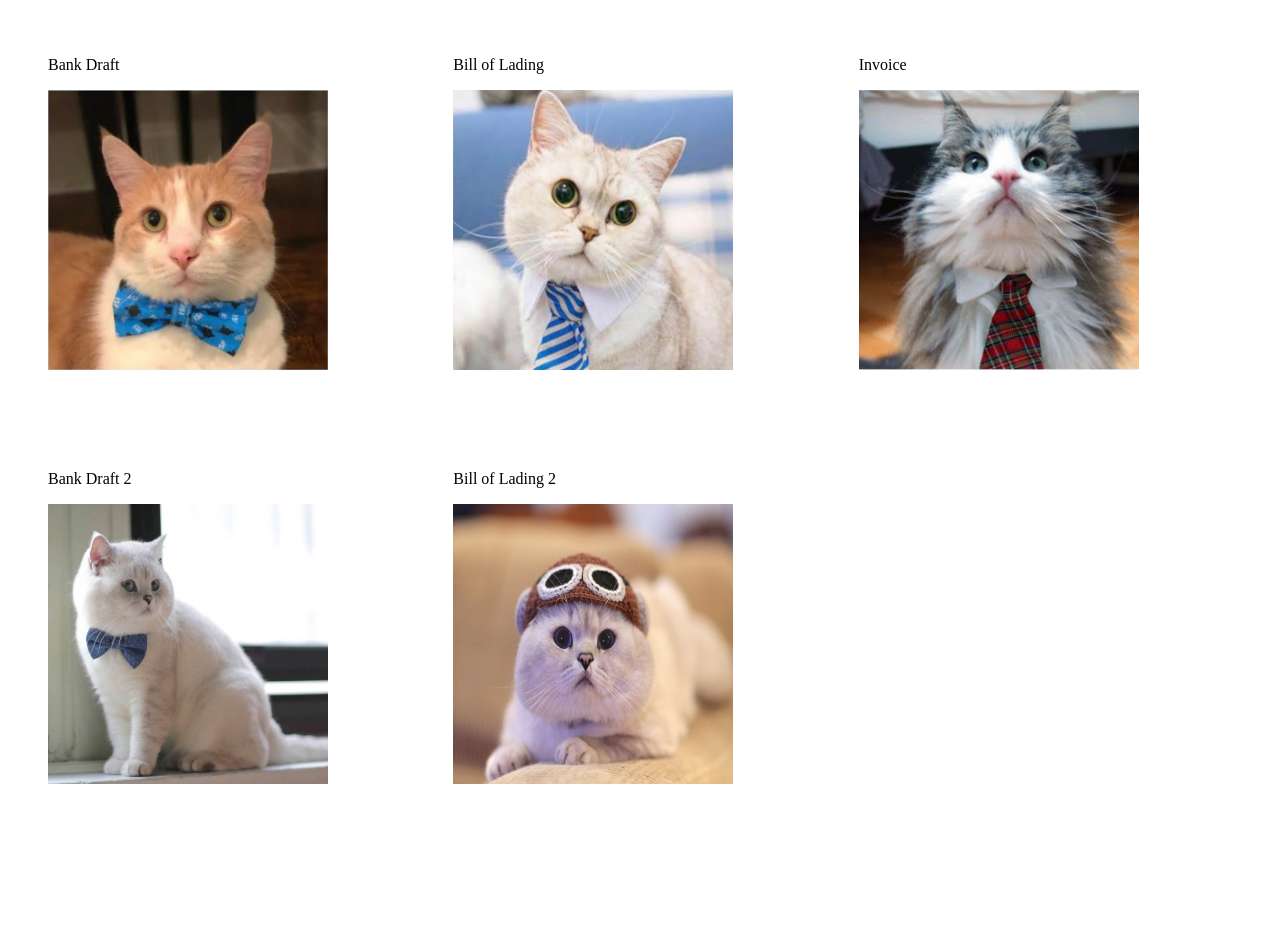
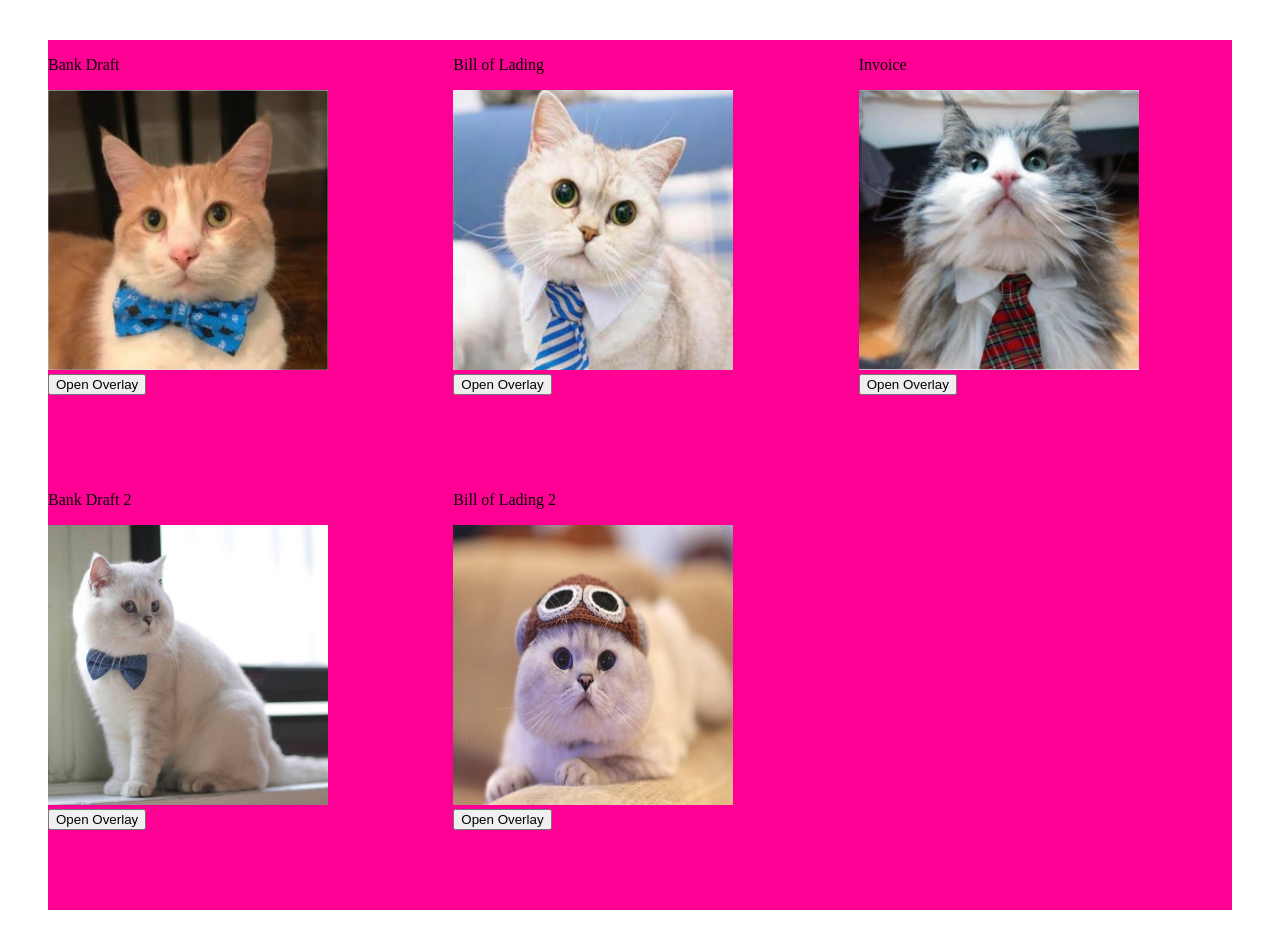
Before and after one commit to notsotypicaldeveloper/cat-project, a React (Vite) app: page / in a window 1280 px wide. Before the commit the page ends 908 px from the top, so only its background shows below. Built offline with nearby package versions, Linux system fonts and the light colour scheme.

Commit message:
overlay component added

```diff
--- a/src/App.css
+++ b/src/App.css
@@ -10,11 +10,11 @@
   grid-column-gap: 2em;
   grid-row-gap: 5em;
   grid-auto-flow: row;
+  background-color: rgb(255, 0, 149);
 }
 
 .card {
-  height: auto;
-  width: auto;
+ cursor: pointer;
 }
 
 .card-image-0, .card-image-1, .card-image-2{
@@ -26,3 +26,11 @@
   height: 280px;
   width: 280px;
 }
+
+.overlay-container {
+  background-color: green;
+  position: fixed;
+  z-index: 10;
+  width: fit-content;
+  height: fit-content;
+}
--- a/src/components/Card.tsx
+++ b/src/components/Card.tsx
@@ -1,3 +1,6 @@
+import Overlay from "./Overlay";
+import { useEffect, useRef, useState } from "react";
+
 type CardProps = {
   title: string;
   imgUrl: string;
@@ -11,13 +14,30 @@ const Card = (props: CardProps) => {
   console.log("cardClassName=::", cardClassName);
   console.log("cardImage=::", cardImage);
 
+  const [openOverlay, setOpenOverlay] = useState(false);
 
+  // let menuRef = useRef();
+  useEffect(()=>{
+    let handler = (e:any) =>{
+      if(e.target)
+      {
+        setOpenOverlay(true);
+      }
+      else {
+        setOpenOverlay(false);
+      }
+    }
+    document.addEventListener("click",handler)
+  })
   return (
     <>
-      <div className={cardClassName} draggable="true">
+      <div className={cardClassName} >
         <p>{props.title}</p>
         <img className={cardImage} src={props.imgUrl} alt={props.imgAlt} />
+        <button >Open Overlay</button>
       </div>
+
+      <Overlay openOverlay={openOverlay} title={props.title} imgUrl={props.imgUrl} imgAlt={props.imgAlt}/>
     </>
   );
 };
--- /dev/null
+++ b/src/components/Overlay.tsx
@@ -0,0 +1,24 @@
+type OverlayProps = {
+    openOverlay: boolean;
+    title: string;
+    imgUrl: string;
+    imgAlt: string;
+}
+const Overlay = (props: OverlayProps) => {
+  return (
+    <>
+    <div>
+        {props.openOverlay? (
+            <div className="overlay-container">
+                  <p>{props.title}</p>
+                  <img src={props.imgUrl} alt={props.imgAlt} />
+                Hi from overlay
+
+            </div>
+            ):(<></>)}
+    </div>
+    </>
+  )
+}
+
+export default Overlay
```
